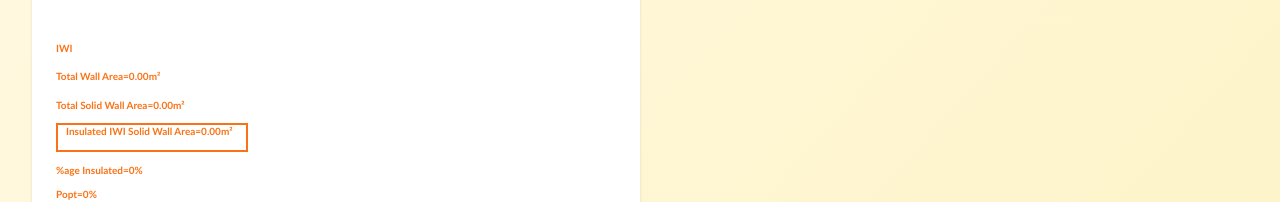
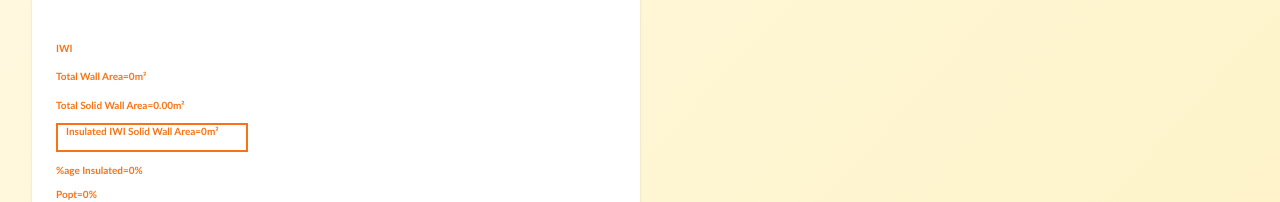
Before and after one commit to HameyDev/popt-calculator, a Next.js app: page /iwi in a window 1280 px wide. Shown: the part 996-1198 px from the top of the page. Built offline with nearby package versions, Linux system fonts and the light colour scheme.

Commit message:
Update page.jsx

```diff
--- a/src/app/iwi/page.jsx
+++ b/src/app/iwi/page.jsx
@@ -42,24 +42,23 @@ export default function IWICalculator() {
   let cavity = 0;
 
   walls.forEach((wall) => {
-      const area = Number(calculateArea(wall).toFixed(2));
+    const area = calculateArea(wall);
     total += area;
 
     if (wall.insulate === "Yes") insulated += area;
     if (wall.cavity === "Yes") cavity += area;
   });
 
-    const percent = total
+  setTotals({
+    totalWallArea: Number(total.toFixed(2)),
+    insulatedArea: Number(insulated.toFixed(2)),
+    cavityArea: Number(cavity.toFixed(2)),
+    percentInsulated: total
       ? Number(((insulated / total) * 100).toFixed(2))
-      : 0;
-
-    setTotals({
-      totalWallArea: total.toFixed(2),
-      insulatedArea: insulated.toFixed(2),
-      cavityArea: cavity.toFixed(2),
-      percentInsulated: percent,
+      : 0,
   });
 }, [walls]);
+
 
 
   const handleChange = (index, field, value) => {
```
Lines whose indentation alone changed are shown as unchanged.
